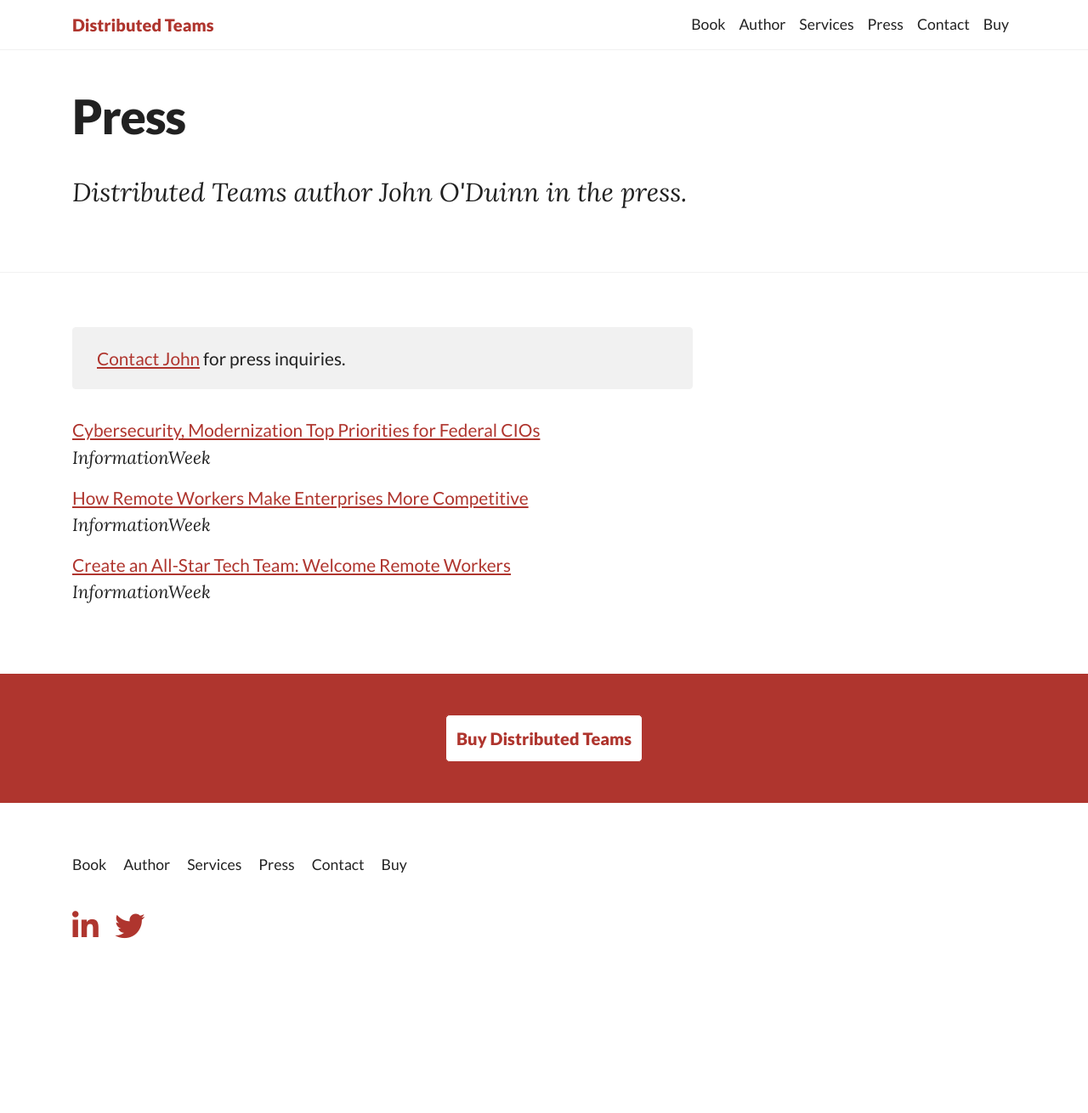
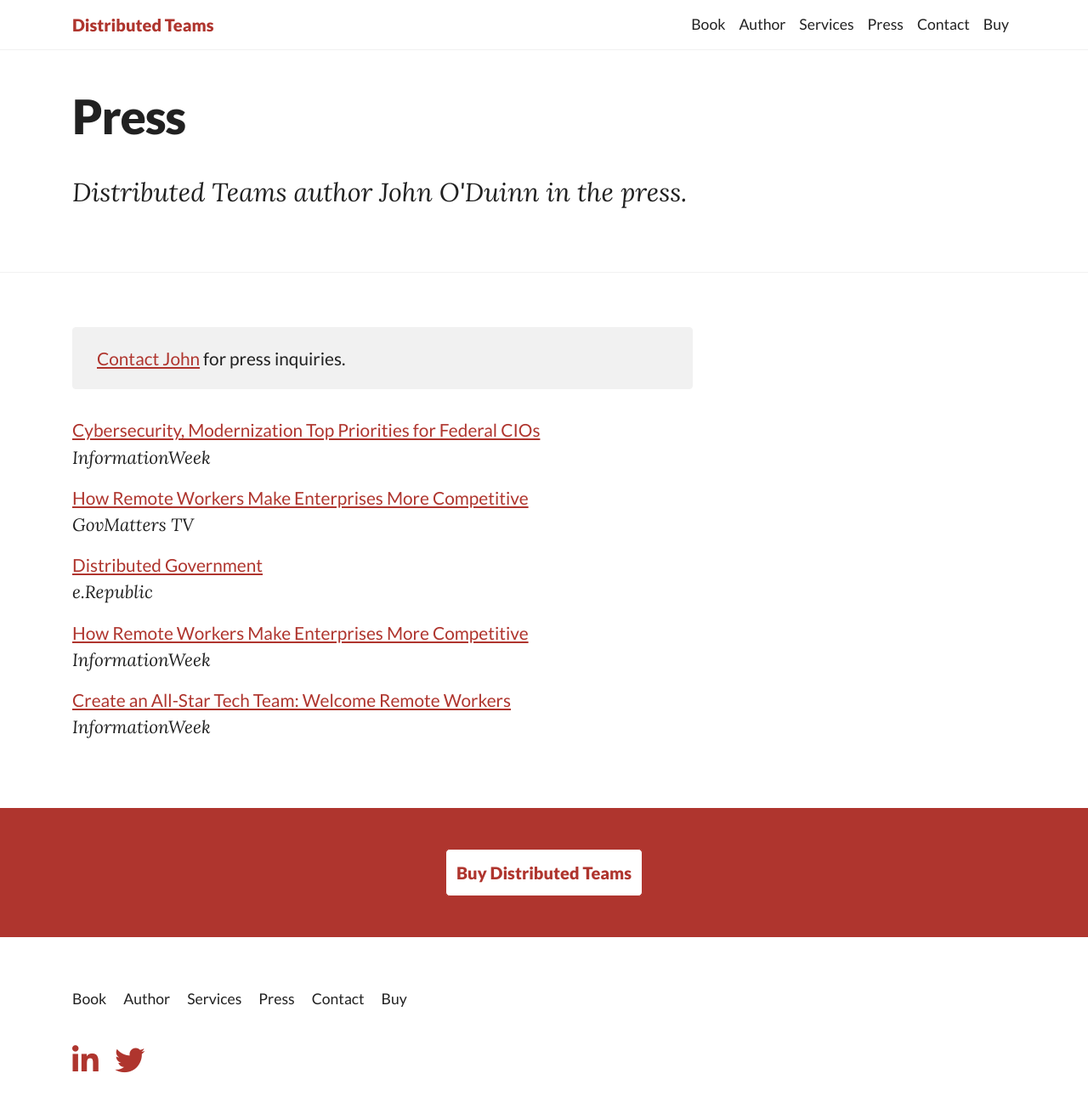
Before and after one commit to lukefretwell/distributed-teams, a Jekyll site: the page built from _pages/press.md, in a window 1280 px wide. Shown: the whole page at 85% size. Built offline with Jekyll 4.4.1, drawn with Linux system fonts in a browser that asks for light colours; nearby versions of some CDN libraries; before the commit the page ends 1151 px from its top, so only the background shows below that.

Commit message:
Update press.yml

```diff
--- a/_data/press.yml
+++ b/_data/press.yml
@@ -6,6 +6,14 @@
   source: InformationWeek
 
 - title: "How Remote Workers Make Enterprises More Competitive"
+  url: https://youtu.be/N9jRc6zGwtA
+  source: GovMatters TV
+
+- title: "Distributed Government"
+  url: https://www.linkedin.com/video/live/urn:li:ugcPost:6679820125820080128/
+  source: e.Republic
+
+- title: "How Remote Workers Make Enterprises More Competitive"
   url: https://www.informationweek.com/strategic-cio/team-building-and-staffing/how-remote-workers-make-enterprises-more-competitive/d/d-id/1331750
   source: InformationWeek
 
```
